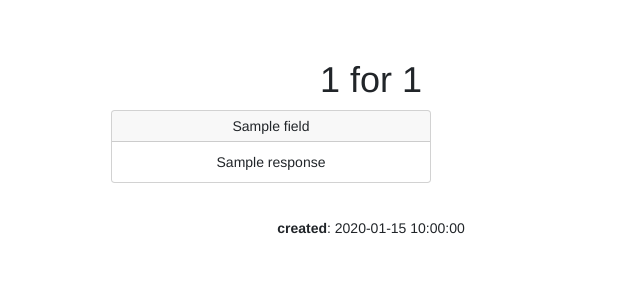
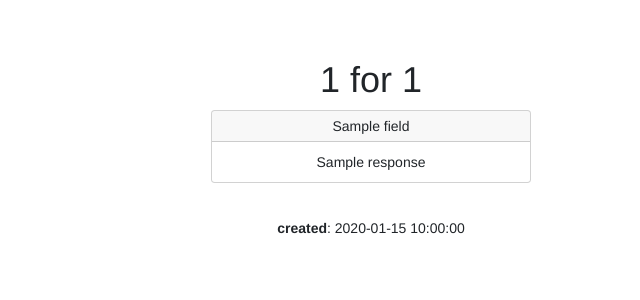
Before and after one commit to krispepper/530_2026_09_course, a Flask app: template templates/viewEvaluation.html in a window 1280 px wide. Shown: the part 50-350 px from the top of the page, without its empty margins (269-909 px from the left). Run offline with Flask 3, Linux system fonts and the light colour scheme; the template is opened without the code that fills it: most values are stand-ins (such as "Sample title", 1, 10 or a date in 2020); some libraries are stand-ins or nearby versions.

Commit message:
improve eval view layout

```diff
--- a/templates/viewEvaluation.html
+++ b/templates/viewEvaluation.html
@@ -14,11 +14,11 @@
         <div class="card-header">
             {{ field.title }}
         </div>
-    <div class="card-body">
-        <p class="card-text {% if field.created_at != field.last_modified %}edited-eval{% endif %}">{{ field.response }}</p>
+        <div class="card-body">
+            <p class="card-text {% if field.created_at != field.last_modified %}edited-eval{% endif %}">{{ field.response }}</p>
+        </div>
     </div>
-    </div>
-    <div class="col-2">{% if field.created_at != field.last_modified %}<span class="edited-pill">edited</span>{% endif %} </div>
+    {% if created_at != last_modified %}<div class="col-2">{% if field.created_at != field.last_modified %}<span class="edited-pill">edited</span>{% endif %}</div>{% endif %}
 </div>
 {% endfor %}
 
```
